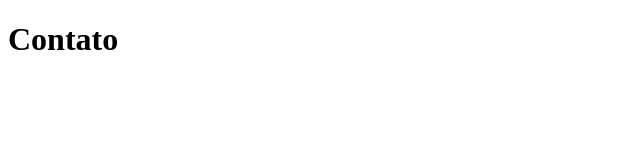
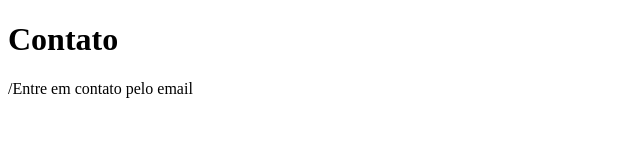
Before and after one commit to luanfelipedev/estudos-alura-htmlCSS, a plain HTML site: page contato.html in a window 1280 px wide. Shown: the whole page, without its empty margins (0-640 px from the left). Drawn offline with Linux system fonts and the light colour scheme.

Commit message:
Criando paragrafo de email

```diff
--- a/contato.html
+++ b/contato.html
@@ -9,5 +9,6 @@
 </head>
 <body>
     <h1>Contato</h1>
+    <p>/Entre em contato pelo email </p>
 </body>
 </html>
```
